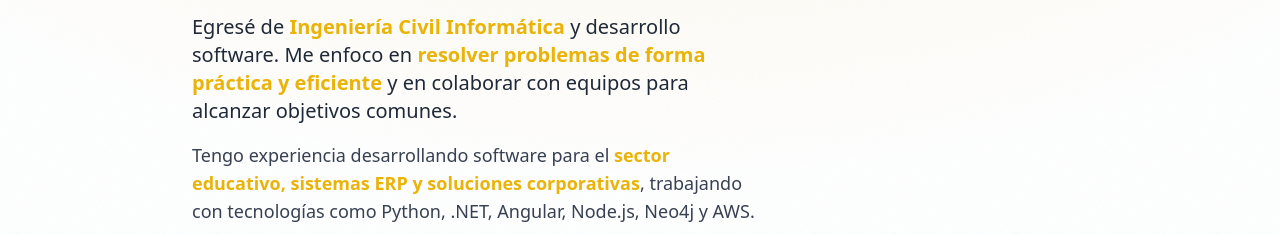
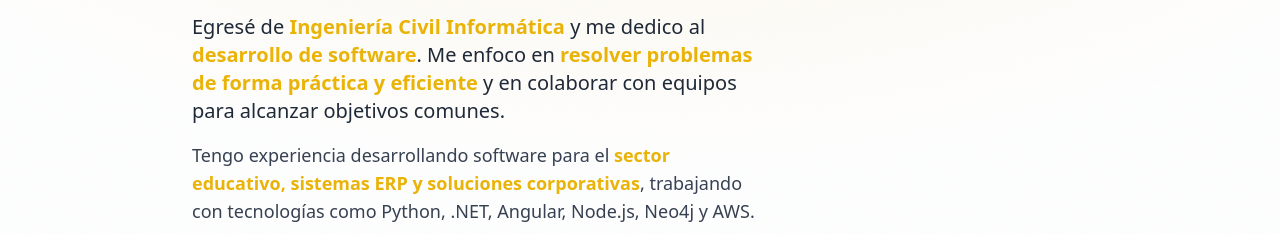
Before and after one commit to ryuuseinan/ryuuseinan.github.io, an Astro site: page / in a window 1280 px wide. Shown: the part 307-542 px from the top of the page. Built offline with nearby package versions, Linux system fonts and the light colour scheme; Astro itself is replaced by a stand-in of ours.

Commit message:
Hero: reformular a "me dedico al desarrollo de software"
Co-authored-by: CommandCodeBot <noreply@commandcode.ai>

```diff
--- a/src/components/Hero.astro
+++ b/src/components/Hero.astro
@@ -39,7 +39,7 @@ import SocialPill from "@/components/SocialPill.astro"
   <p
     class="anim-fade-in anim-delay-2 mt-6 text-xl text-gray-800 dark:[&>strong]:text-yellow-200 [&>strong]:text-yellow-500 [&>strong]:font-semibold dark:text-gray-300"
   >
-    Egresé de <strong>Ingeniería Civil Informática</strong> y desarrollo software.
+    Egresé de <strong>Ingeniería Civil Informática</strong> y me dedico al <strong>desarrollo de software</strong>.
     Me enfoco en <strong
       >resolver problemas de forma práctica y eficiente</strong
     > y en colaborar con equipos para alcanzar objetivos comunes.
```
